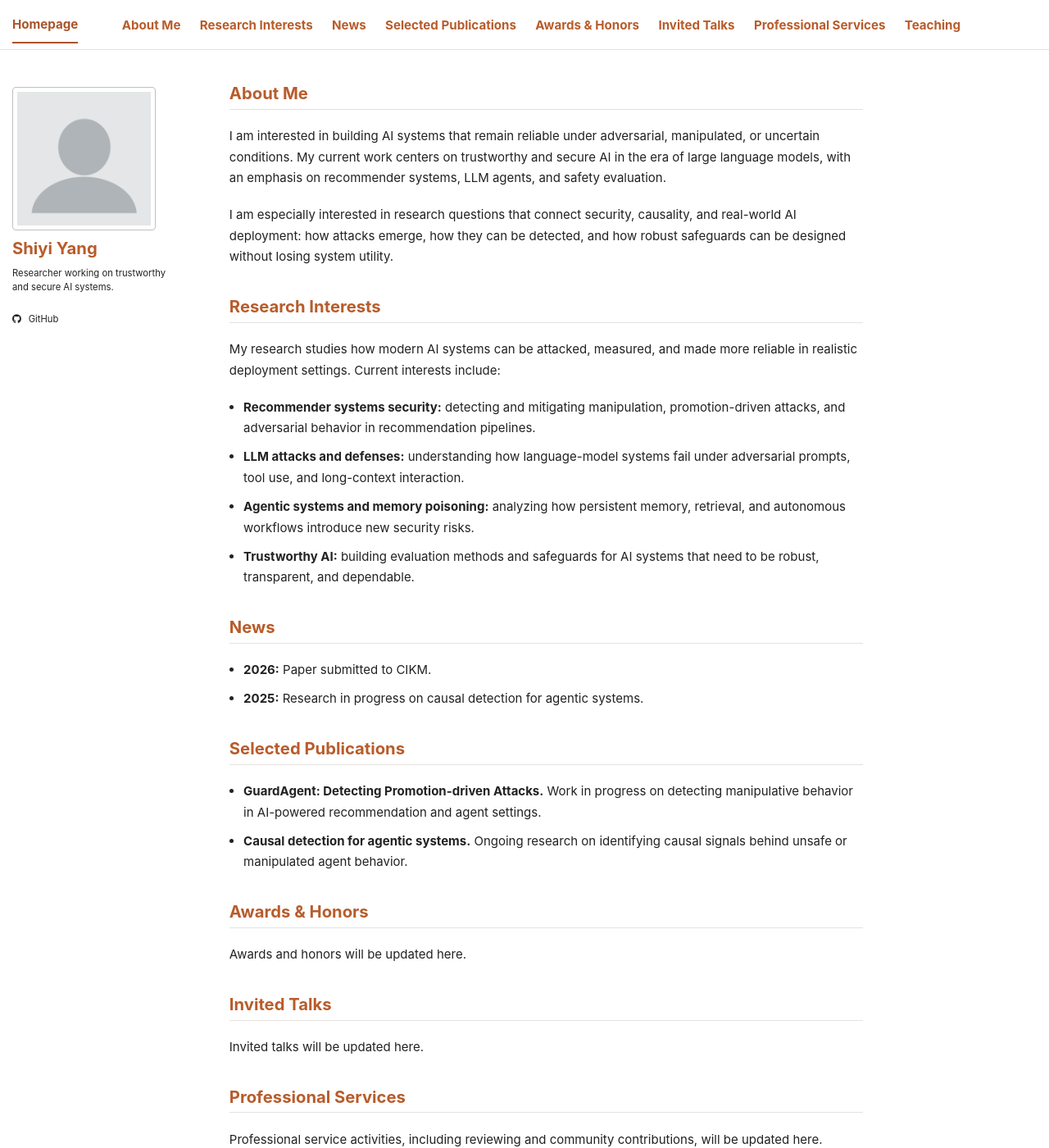
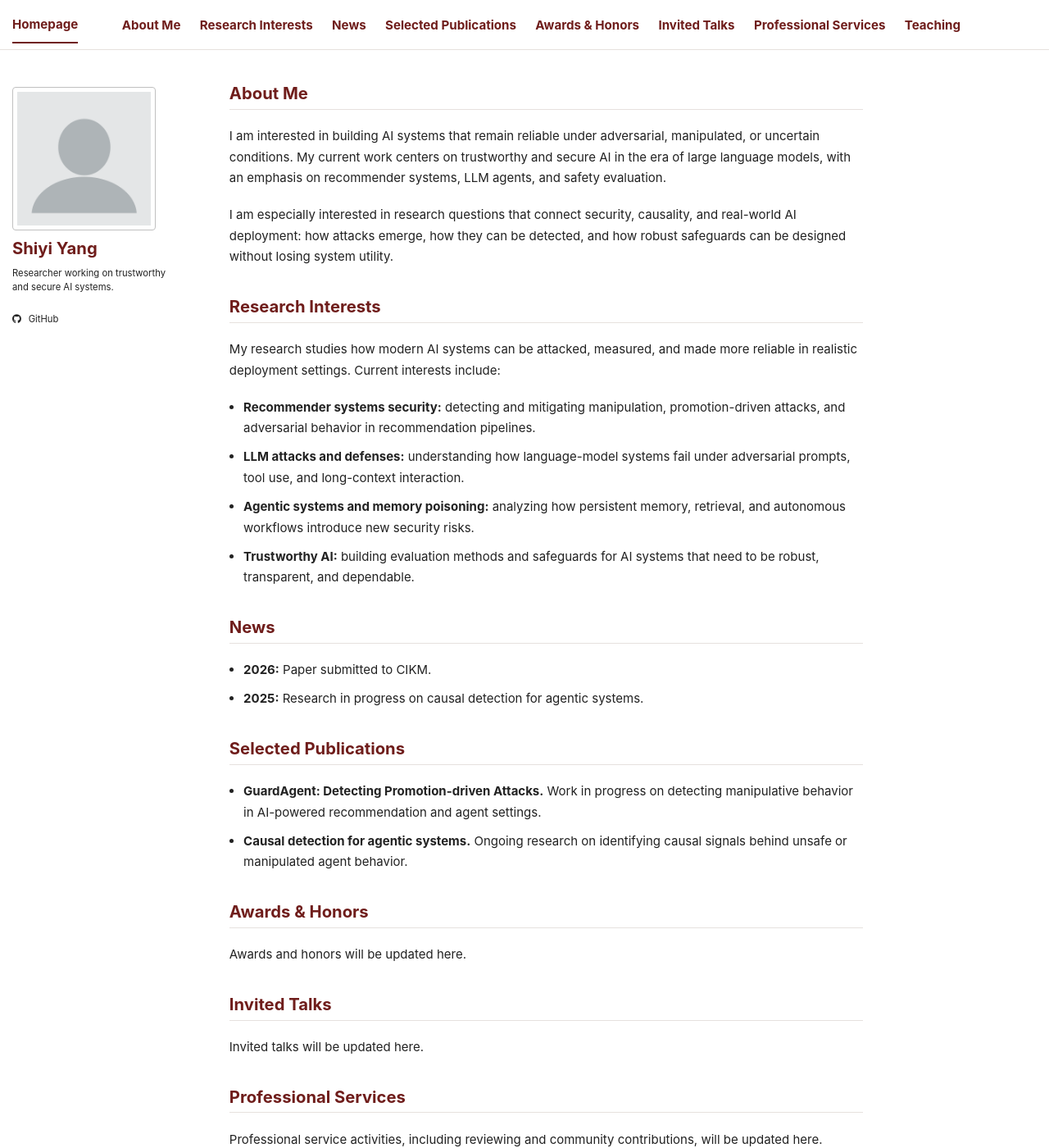
Before and after one commit to shiyiyang-ai/shiyiyang-ai.github.io, a Jekyll site: the page built from _pages/about.md, in a window 1280 px wide and 1400 px high. Shown: the whole window at 82% size. Built offline with Jekyll 4.4.1, drawn with Linux system fonts in a browser that asks for light colours; a script bundle is joined from its source files by our own code; library files that are not in the unit come from our copies.

Commit message:
Switch palette back to burgundy

```diff
--- a/assets/css/main.scss
+++ b/assets/css/main.scss
@@ -68,7 +68,7 @@ body {
 .greedy-nav a,
 .masthead__menu-item.selected a,
 .masthead__menu-item.selected a:hover {
-  color: #b85c2b;
+  color: #6f1d1b;
   font-weight: 700;
 }
 
@@ -79,12 +79,12 @@ body {
 
 .masthead__menu-item.selected a,
 .masthead__menu-item.selected a:hover {
-  color: #a9542a;
-  border-bottom-color: #a9542a;
+  color: #6f1d1b;
+  border-bottom-color: #6f1d1b;
 }
 
 .greedy-nav .visible-links a:before {
-  background: #a9542a;
+  background: #6f1d1b;
 }
 
 .greedy-nav .hidden-links {
@@ -93,8 +93,8 @@ body {
 }
 
 .greedy-nav .hidden-links a:hover {
-  color: #a9542a;
-  background: #f8efe8;
+  color: #6f1d1b;
+  background: #f5efed;
 }
 
 .greedy-nav .hidden-links:before {
@@ -117,7 +117,7 @@ body {
 .page__content h2 {
   margin-top: 1.8em;
   padding-bottom: 0.3em;
-  color: #b85c2b;
+  color: #6f1d1b;
   border-bottom: 1px solid #e6e1de;
   font-size: 1.35em;
 }
@@ -127,7 +127,7 @@ body {
 }
 
 .page__content a {
-  color: #a9542a;
+  color: #6f1d1b;
 }
 
 .page__content strong {
@@ -152,7 +152,7 @@ body {
 }
 
 .author__name {
-  color: #b85c2b;
+  color: #6f1d1b;
   font-size: 1.35em !important;
   line-height: 1.2;
 }
```
